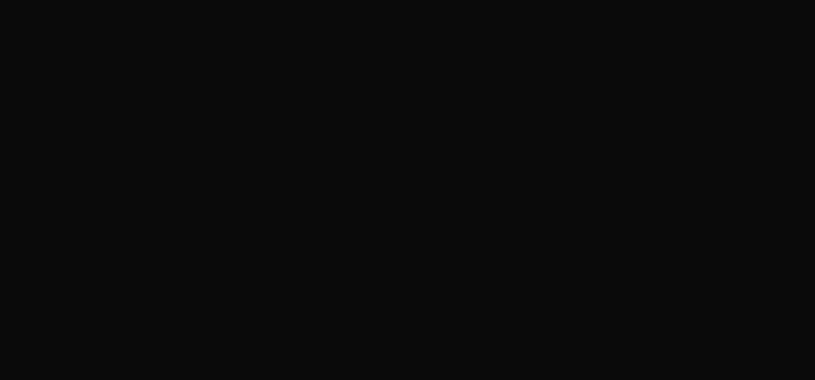
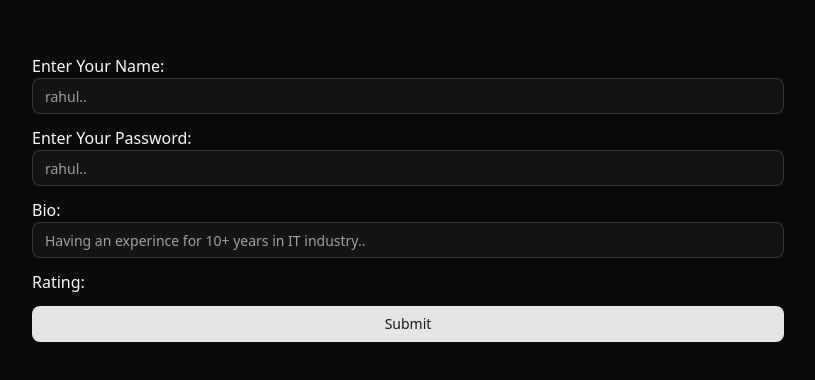
Before and after one commit to romeokil/Vidhya-Kosh, a React app in the folder frontend/: page /instructorregister in a window 1280 px wide. Before the commit this address had no page. Shown: the part 202-582 px from the top of the page, without its empty margins (232-1047 px from the left). Built offline with nearby package versions, Linux system fonts and the light colour scheme; the HTML template or start-up script is replaced by a standard one.

Commit message:
added user register,login and instructor register ,login pages

```diff
--- a/frontend/src/App.tsx
+++ b/frontend/src/App.tsx
@@ -3,6 +3,10 @@
 import Home from "./pages/Home"
 import CheckLogin from "./pages/CheckLogin"
 import CheckRegister from "./pages/CheckRegister"
+import UserRegister from "./pages/User/UserRegister"
+import UserLogin from "./pages/User/UserLogin"
+import InstructorRegister from "./pages/Instructor/InstructorRegister"
+import InstructorLogin from "./pages/Instructor/InstructorLogin"
 
 function App() {
   return (
@@ -11,6 +15,10 @@
         <Route path='/' element={<Home/>}></Route>
         <Route path='/checklogin' element={<CheckLogin/>}></Route>
         <Route path='/checkregister' element={<CheckRegister/>}></Route>
+        <Route path='/userregister' element={<UserRegister/>}></Route>
+        <Route path='/userlogin' element={<UserLogin/>}></Route>
+        <Route path='/instructorregister' element={<InstructorRegister/>}></Route>
+        <Route path='/instructorlogin' element={<InstructorLogin/>}></Route>
       </Routes>
     </ThemeProvider>
   )
--- /dev/null
+++ b/frontend/src/components/ui/input.tsx
@@ -0,0 +1,21 @@
+import * as React from "react"
+
+import { cn } from "@/lib/utils"
+
+function Input({ className, type, ...props }: React.ComponentProps<"input">) {
+  return (
+    <input
+      type={type}
+      data-slot="input"
+      className={cn(
+        "file:text-foreground placeholder:text-muted-foreground selection:bg-primary selection:text-primary-foreground dark:bg-input/30 border-input h-9 w-full min-w-0 rounded-md border bg-transparent px-3 py-1 text-base shadow-xs transition-[color,box-shadow] outline-none file:inline-flex file:h-7 file:border-0 file:bg-transparent file:text-sm file:font-medium disabled:pointer-events-none disabled:cursor-not-allowed disabled:opacity-50 md:text-sm",
+        "focus-visible:border-ring focus-visible:ring-ring/50 focus-visible:ring-[3px]",
+        "aria-invalid:ring-destructive/20 dark:aria-invalid:ring-destructive/40 aria-invalid:border-destructive",
+        className
+      )}
+      {...props}
+    />
+  )
+}
+
+export { Input }
--- a/frontend/src/pages/CheckLogin.tsx
+++ b/frontend/src/pages/CheckLogin.tsx
@@ -1,11 +1,18 @@
 import { Button } from '@/components/ui/button'
+import {Link} from 'react-router-dom'
 export default function CheckLogin() {
   return (
     <div className='w-full h-screen flex justify-center items-center'>
         <div className='flex flex-col gap-2'>
-            <Button variant="secondary">With User</Button>
-            <Button variant="secondary">With Instructor</Button>
-            <Button variant="secondary">With Admin</Button>
+            <Button variant="secondary">
+              <Link to="/userlogin">With User</Link>
+            </Button>
+            <Button variant="secondary">
+              <Link to="/instructorlogin">With Instructor</Link>
+            </Button>
+            <Button variant="secondary">
+              <Link to='/checklogin'>With Admin</Link>
+            </Button>
         </div>
     </div>
   )
--- a/frontend/src/pages/CheckRegister.tsx
+++ b/frontend/src/pages/CheckRegister.tsx
@@ -1,11 +1,18 @@
 import { Button } from '@/components/ui/button'
+import { Link } from 'react-router-dom'
 export default function CheckRegister() {
   return (
     <div className='w-full h-screen flex justify-center items-center'>
-        <div className='flex flex-wrap'>
-            <Button variant="secondary">With User</Button>
-            <Button variant="secondary">With Instructor</Button>
-            <Button variant="secondary">With Admin</Button>
+        <div className='flex flex-col gap-2'>
+            <Button asChild variant="secondary">
+              <Link to='/userregister'>With User</Link>
+            </Button>
+            <Button variant="secondary">
+              <Link to='/instructorregister'>With Instructor</Link>
+            </Button>
+            <Button variant="secondary">
+              <Link to='/checkregister'>With Admin</Link>
+            </Button>
         </div>
     </div>
   )
--- /dev/null
+++ b/frontend/src/pages/Instructor/InstructorLogin.tsx
@@ -0,0 +1,27 @@
+import { Input } from '@/components/ui/input';
+import { Button } from '@/components/ui/button';
+function InstructorLogin() {
+  return (
+    <div className='w-full h-screen flex justify-center items-center'>
+        <div className='w-3/5 mx-auto'>
+            <form className='flex flex-col gap-3 p-2'>
+                <div>
+                    <label>
+                        Enter Your Name:
+                    </label>
+                    <Input placeholder='rahul..'/>
+                </div>
+                <div>
+                    <label>
+                        Enter Your Password:
+                    </label>
+                    <Input placeholder='rahul..'/>
+                </div>
+                <Button>Submit</Button>
+            </form>
+        </div>
+    </div>
+  )
+}
+
+export default InstructorLogin
--- /dev/null
+++ b/frontend/src/pages/Instructor/InstructorRegister.tsx
@@ -0,0 +1,35 @@
+import { Input } from '@/components/ui/input';
+import { Button } from '@/components/ui/button';
+export default function InstructorRegister() {
+    return (
+        <div className='w-full h-screen flex justify-center items-center'>
+            <div className='w-3/5 mx-auto'>
+                <form className='flex flex-col gap-3 p-2'>
+                    <div>
+                        <label>
+                            Enter Your Name:
+                        </label>
+                        <Input placeholder='rahul..' />
+                    </div>
+                    <div>
+                        <label>
+                            Enter Your Password:
+                        </label>
+                        <Input placeholder='rahul..' />
+                    </div>
+                    <div>
+                        <label>
+                            Bio:
+                        </label>
+                        <Input placeholder="Having an experince for 10+ years in IT industry.." />
+                    </div>
+                    <div>
+                        <label>Rating:</label>
+                        <input type="number" name="number" id="number" />
+                    </div>
+                    <Button>Submit</Button>
+                </form>
+            </div>
+        </div>
+    )
+}
--- /dev/null
+++ b/frontend/src/pages/User/UserLogin.tsx
@@ -0,0 +1,25 @@
+import { Input } from "@/components/ui/input"
+import { Button } from '@/components/ui/button'
+export default function UserLogin() {
+  return (
+    <div className='w-full h-screen flex justify-center items-center'>
+        <div className='w-3/5 mx-auto'>
+            <form className='flex flex-col gap-3 p-2'>
+                <div>
+                    <label>
+                        Enter Your Name:
+                    </label>
+                    <Input placeholder='rahul..'/>
+                </div>
+                <div>
+                    <label>
+                        Enter Your Password:
+                    </label>
+                    <Input placeholder='rahul..'/>
+                </div>
+                <Button>Submit</Button>
+            </form>
+        </div>
+    </div>
+  )
+}
--- /dev/null
+++ b/frontend/src/pages/User/UserRegister.tsx
@@ -0,0 +1,25 @@
+import { Button } from '@/components/ui/button'
+import { Input } from '@/components/ui/input'
+export default function UserRegister() {
+    return (
+        <div className='w-full h-screen flex justify-center items-center'>
+            <div className='w-3/5 mx-auto'>
+                <form className='flex flex-col gap-3 p-2'>
+                    <div>
+                        <label>
+                            Enter Your Name:
+                        </label>
+                        <Input placeholder='rahul..' />
+                    </div>
+                    <div>
+                        <label>
+                            Enter Your Password:
+                        </label>
+                        <Input placeholder='rahul..' />
+                    </div>
+                    <Button>Submit</Button>
+                </form>
+            </div>
+        </div>
+    )
+}
```
